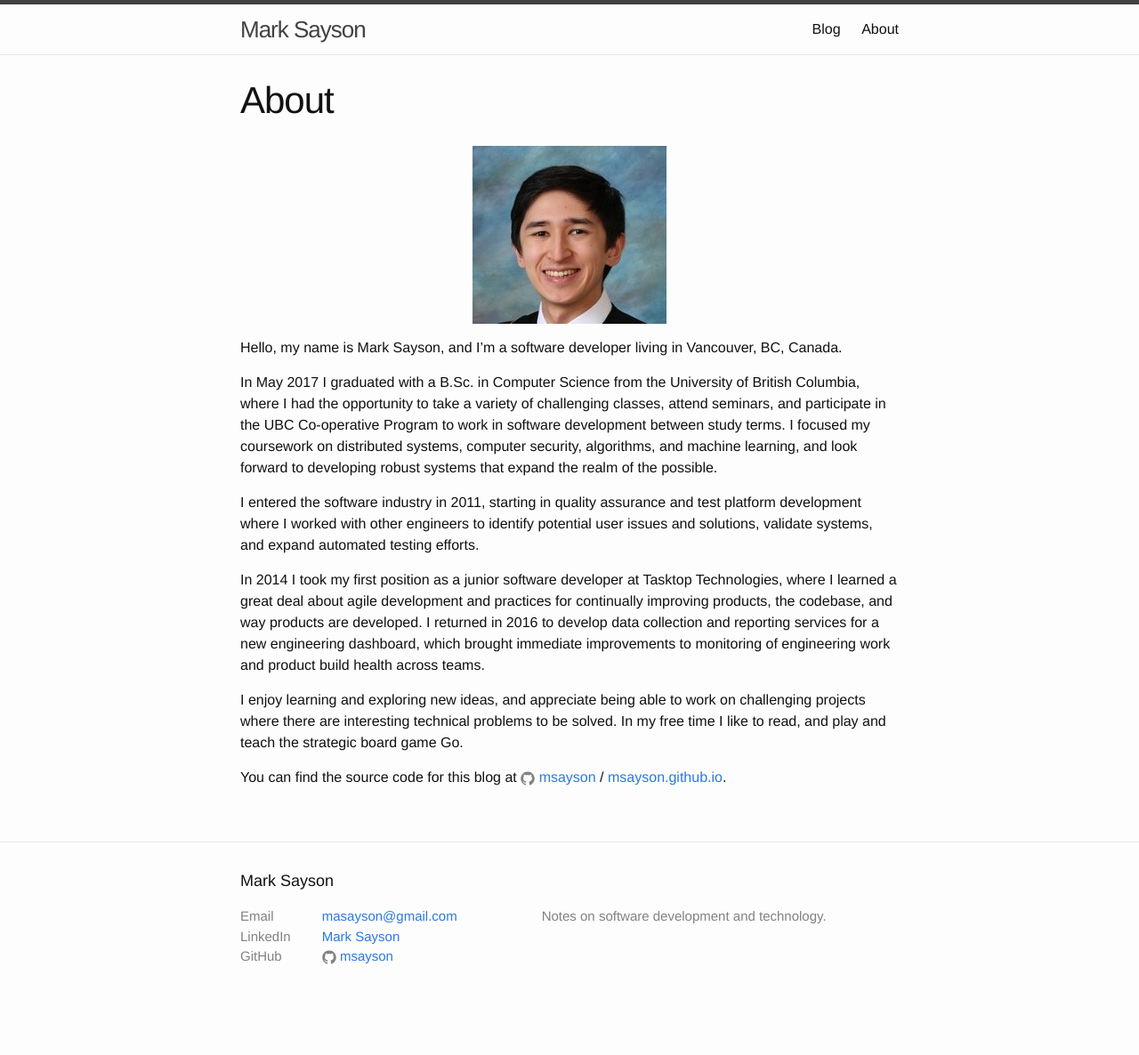
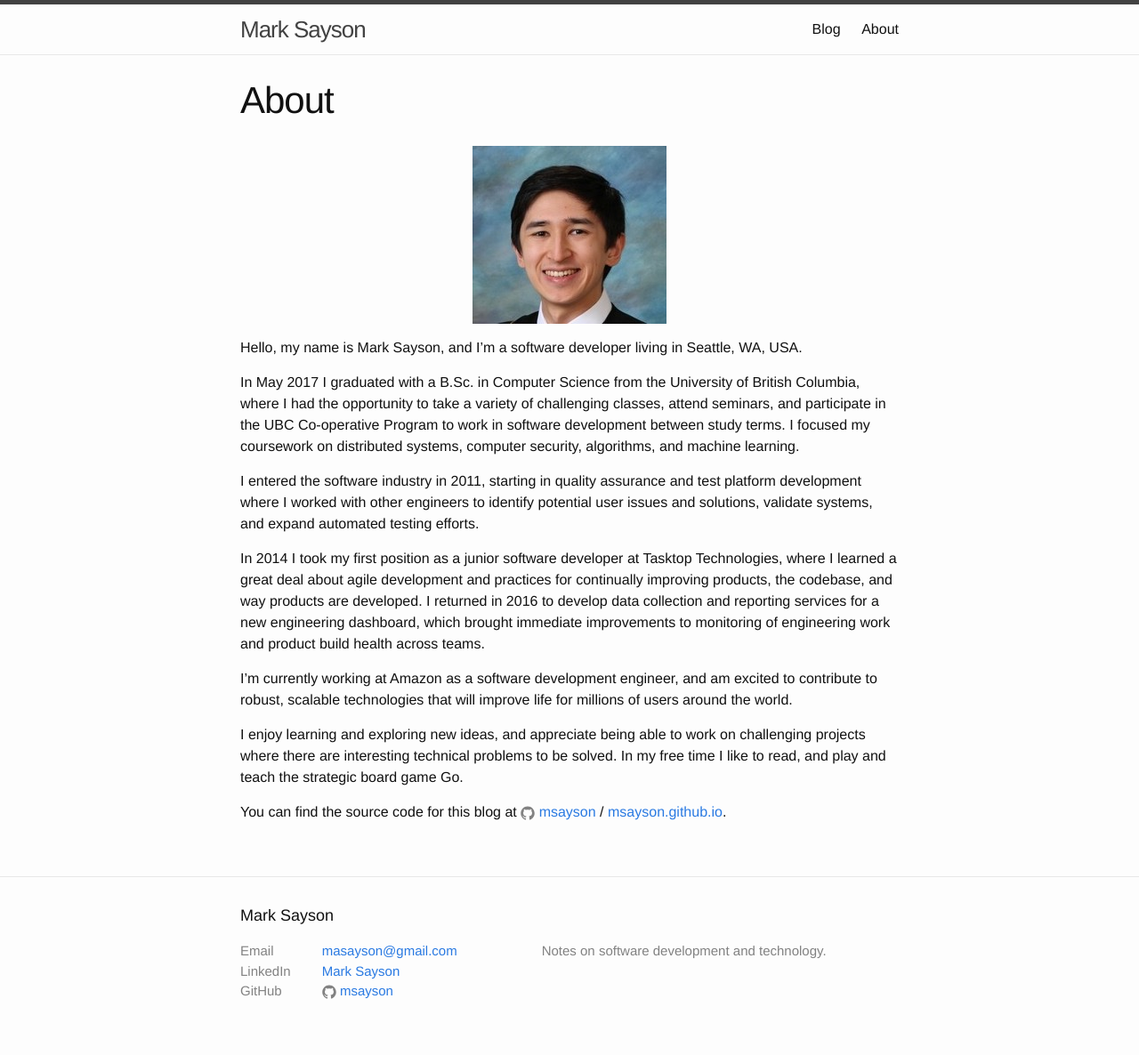
Before and after one commit to msayson/msayson.github.io, a Jekyll site: the page built from about.md, in a window 1280 px wide. Shown: the whole page at 89% size. Built offline with Jekyll 4.4.1, drawn with Linux system fonts in a browser that asks for light colours; before the commit the page ends 1147 px from its top, so only the background shows below that.

Commit message:
Updated About section

```diff
--- a/about.md
+++ b/about.md
@@ -7,13 +7,15 @@ permalink: /about/
 {: #profile-picture }
 ![alt text](/images/profile_picture.jpg "Profile Picture")
 
-Hello, my name is Mark Sayson, and I'm a software developer living in Vancouver, BC, Canada.
+Hello, my name is Mark Sayson, and I'm a software developer living in Seattle, WA, USA.
 
-In May 2017 I graduated with a B.Sc. in Computer Science from the University of British Columbia, where I had the opportunity to take a variety of challenging classes, attend seminars, and participate in the UBC Co-operative Program to work in software development between study terms.  I focused my coursework on distributed systems, computer security, algorithms, and machine learning, and look forward to developing robust systems that expand the realm of the possible.
+In May 2017 I graduated with a B.Sc. in Computer Science from the University of British Columbia, where I had the opportunity to take a variety of challenging classes, attend seminars, and participate in the UBC Co-operative Program to work in software development between study terms.  I focused my coursework on distributed systems, computer security, algorithms, and machine learning.
 
 I entered the software industry in 2011, starting in quality assurance and test platform development where I worked with other engineers to identify potential user issues and solutions, validate systems, and expand automated testing efforts.
 
 In 2014 I took my first position as a junior software developer at Tasktop Technologies, where I learned a great deal about agile development and practices for continually improving products, the codebase, and way products are developed.  I returned in 2016 to develop data collection and reporting services for a new engineering dashboard, which brought immediate improvements to monitoring of engineering work and product build health across teams.
+
+I'm currently working at Amazon as a software development engineer, and am excited to contribute to robust, scalable technologies that will improve life for millions of users around the world.
 
 I enjoy learning and exploring new ideas, and appreciate being able to work on challenging projects where there are interesting technical problems to be solved.  In my free time I like to read, and play and teach the strategic board game Go.
 
```
